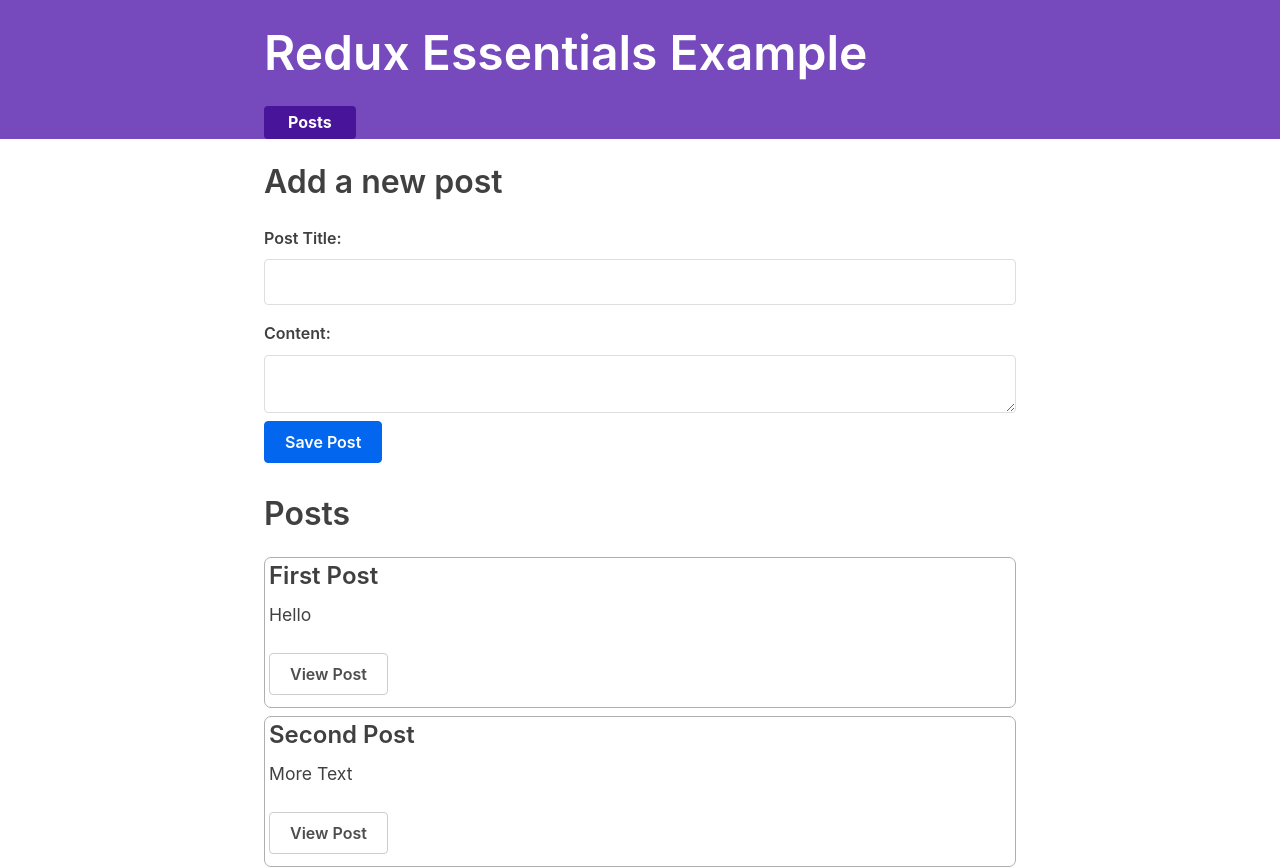
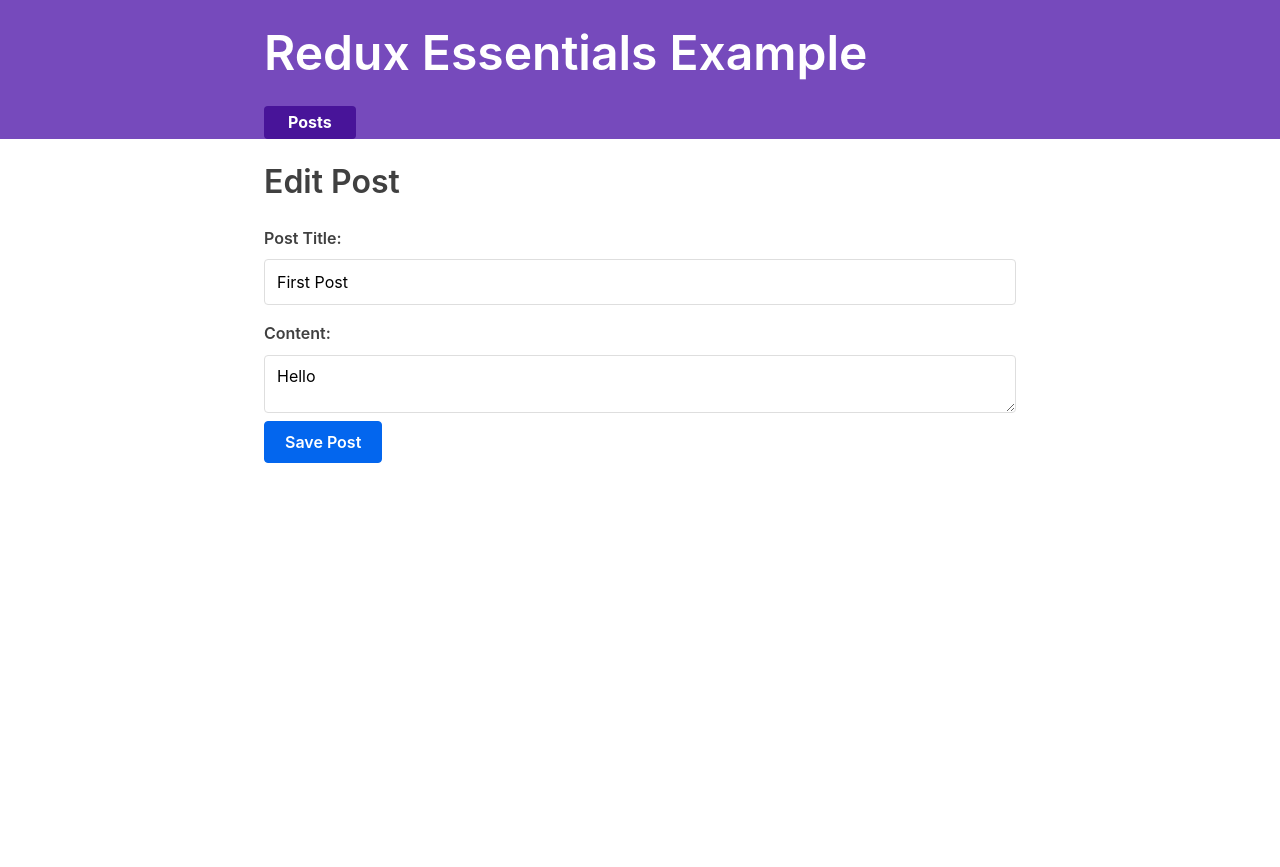
Before and after one commit to NajeebArif/redux-toolkit-gs, a React (Create React App) app: page /editPosts/1 in a window 1280 px wide. Before the commit this address led to /. After the commit the page ends 800 px from the top, so only its background shows below. Built offline with nearby package versions, Linux system fonts and the light colour scheme; what @mswjs/data, mock-socket, txtgen would draw is missing.

Commit message:
Add Edit Post feature

```diff
--- a/src/App.js
+++ b/src/App.js
@@ -10,6 +10,7 @@
 import PostsList from './features/posts/PostsList'
 import { AddPostForm } from './features/posts/AddPostForm'
 import { SinglePostPage } from './features/posts/SinglePostPage'
+import { EditPostForm } from './features/posts/EditPostForm'
 
 function App() {
   return (
@@ -23,6 +24,7 @@
             render={() => <LandingPageContent /> }
           />
           <Route exact path="/posts/:postId" component={SinglePostPage} />
+          <Route exact path="/editPosts/:postId" component={EditPostForm} />
           <Redirect to="/" />
         </Switch>
       </div>
--- /dev/null
+++ b/src/features/posts/EditPostForm.js
@@ -0,0 +1,52 @@
+import React, {useState} from 'react'
+import { useDispatch, useSelector } from 'react-redux'
+import { useHistory } from 'react-router-dom'
+import { postUpdated } from './postsSlice';
+
+export const EditPostForm = ({match}) => {
+    const {postId} = match.params;
+    const dispath = useDispatch();
+    const post = useSelector(state=> state.posts.find(p=>p.id === postId));
+
+  const [title, setTitle] = useState(post.title)
+  const [content, setContent] = useState(post.content)
+
+  const history = useHistory();
+
+  const onTitleChanged = e => setTitle(e.target.value)
+  const onContentChanged = e => setContent(e.target.value)
+
+  function onSavePostClicked(){
+    if(title && content){
+        dispath(postUpdated({id: postId, title, content}));
+        history.push(`/posts/${postId}`)
+    }
+  }
+
+  return (
+    <section>
+      <h2>Edit Post</h2>
+      <form>
+        <label htmlFor="postTitle">Post Title:</label>
+        <input
+          type="text"
+          id="postTitle"
+          name="postTitle"
+          placeholder="What's on your mind?"
+          value={title}
+          onChange={onTitleChanged}
+        />
+        <label htmlFor="postContent">Content:</label>
+        <textarea
+          id="postContent"
+          name="postContent"
+          value={content}
+          onChange={onContentChanged}
+        />
+      </form>
+      <button type="button" onClick={onSavePostClicked}>
+        Save Post
+      </button>
+    </section>
+  )
+}
--- a/src/features/posts/SinglePostPage.js
+++ b/src/features/posts/SinglePostPage.js
@@ -1,5 +1,6 @@
 import React from 'react'
 import { useSelector } from 'react-redux';
+import {Link} from 'react-router-dom'
 
 export const SinglePostPage = ({match}) => {
 
@@ -20,6 +21,9 @@
           <article className="post">
             <h2>{post.title}</h2>
             <p className="post-content">{post.content}</p>
+            <Link to={`/editPosts/${postId}`} className="button">
+                Edit Post
+            </Link>
           </article>
         </section>
       )
--- a/src/features/posts/postsSlice.js
+++ b/src/features/posts/postsSlice.js
@@ -11,10 +11,18 @@
     reducers: {
         postAdded(state, action){
             state.push(action.payload);
+        },
+        postUpdated(state, action){
+            const {id, title, content} = action.payload;
+            const existingPost = state.find(post=>post.id===id);
+            if(existingPost){
+                existingPost.title = title;
+                existingPost.content = content;
+            }
         }
     }
 });
 
-export const { postAdded } = postSlice.actions;
+export const { postAdded, postUpdated } = postSlice.actions;
 
 export default postSlice.reducer;
```
